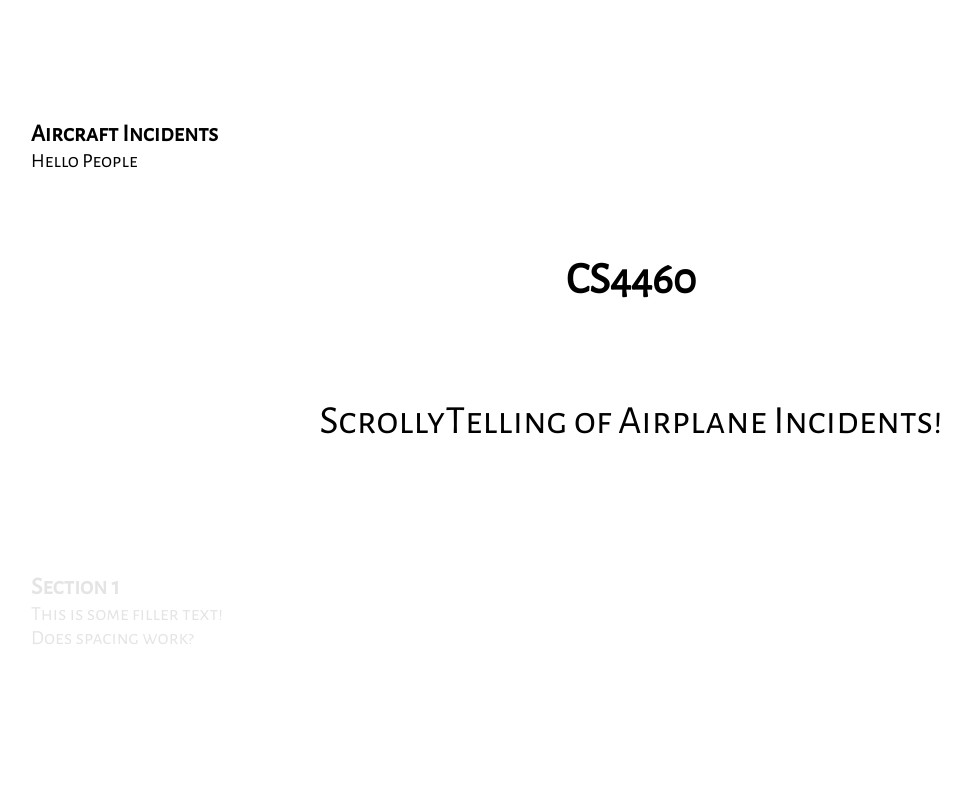
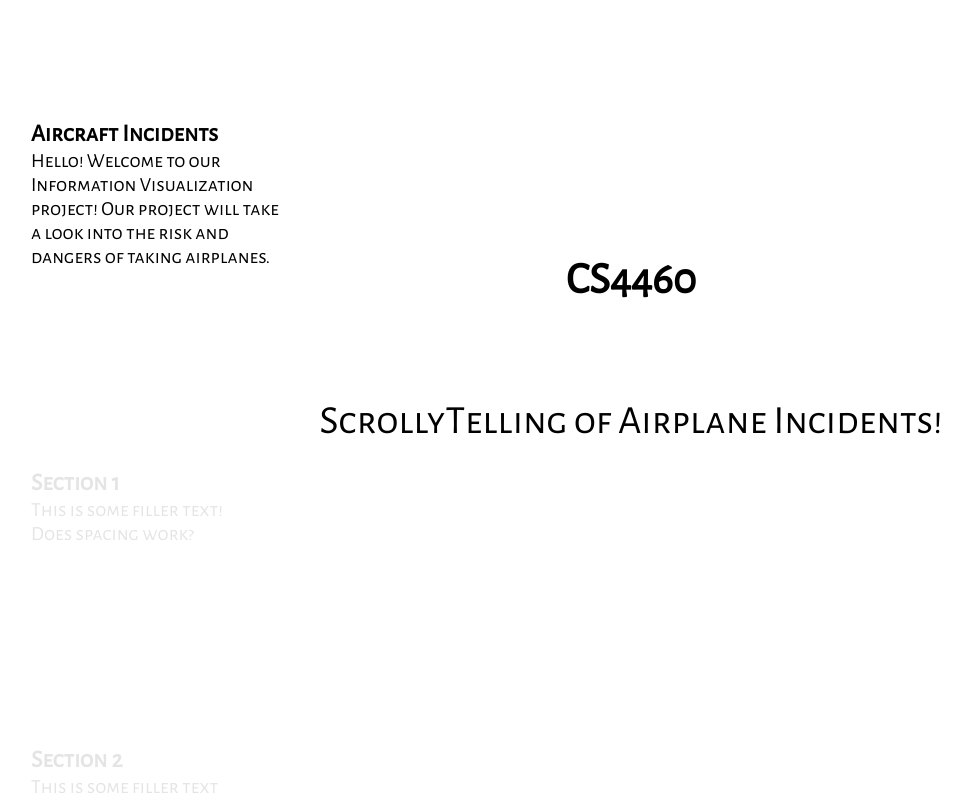
Before and after one commit to KokJianYu/CS4460-Final-Project, a plain HTML site: page index.html in a window 1280 px wide. Shown: the top 802 px of the page, without its empty margins (109-1080 px from the left). Drawn offline with nearby package versions, Linux system fonts and the light colour scheme.

Commit message:
gui update

```diff
--- a/css/style.css
+++ b/css/style.css
@@ -27,7 +27,7 @@ body {
 }
 
 .step {
-    margin-bottom: 400px;
+    margin-bottom: 200px;
 }
 
 #graphic {
--- a/index.html
+++ b/index.html
@@ -12,7 +12,8 @@
 
                 <section class="step">
                     <div class="title">Aircraft Incidents</div>
-                Hello People
+                Hello! Welcome to our Information Visualization project!
+                Our project will take a look into the risk and dangers of taking airplanes.
             </section>
             <section class="step">
                 <div class="title">Section 1</div>
--- a/js/main.js
+++ b/js/main.js
@@ -838,11 +838,9 @@ function initializeStepsPlotsArray() {
         showTitle,
         drawGraph1,
         drawHeatMapTypeOfInjuries,
-        drawHeatMapTypeOfInjuriesAxisInverted,
         drawGraph3,
         drawGraph3Breakdown,
         drawGraph4,
-        exampleDrawOnlyXaxis
     ]
     return plots
 }
```
